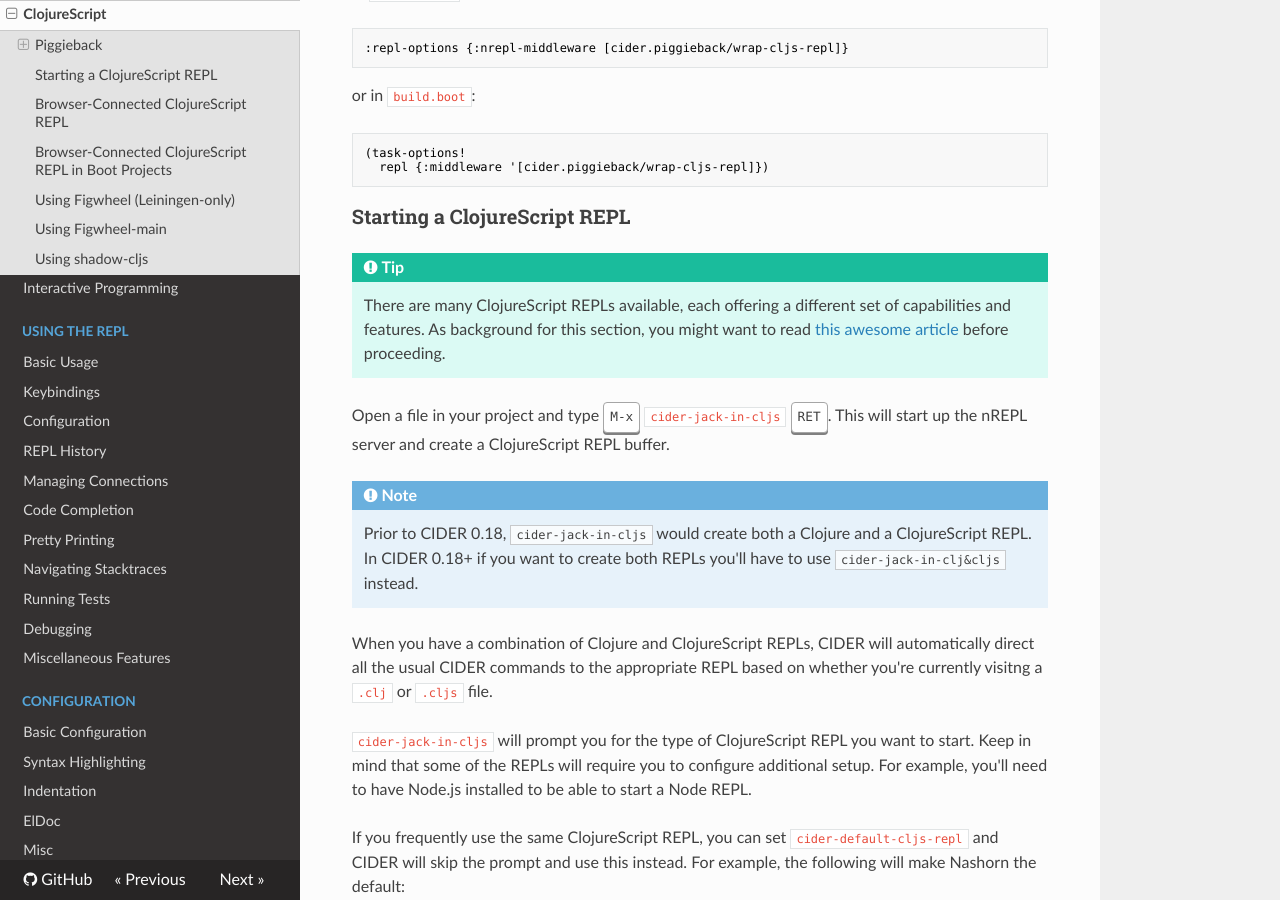
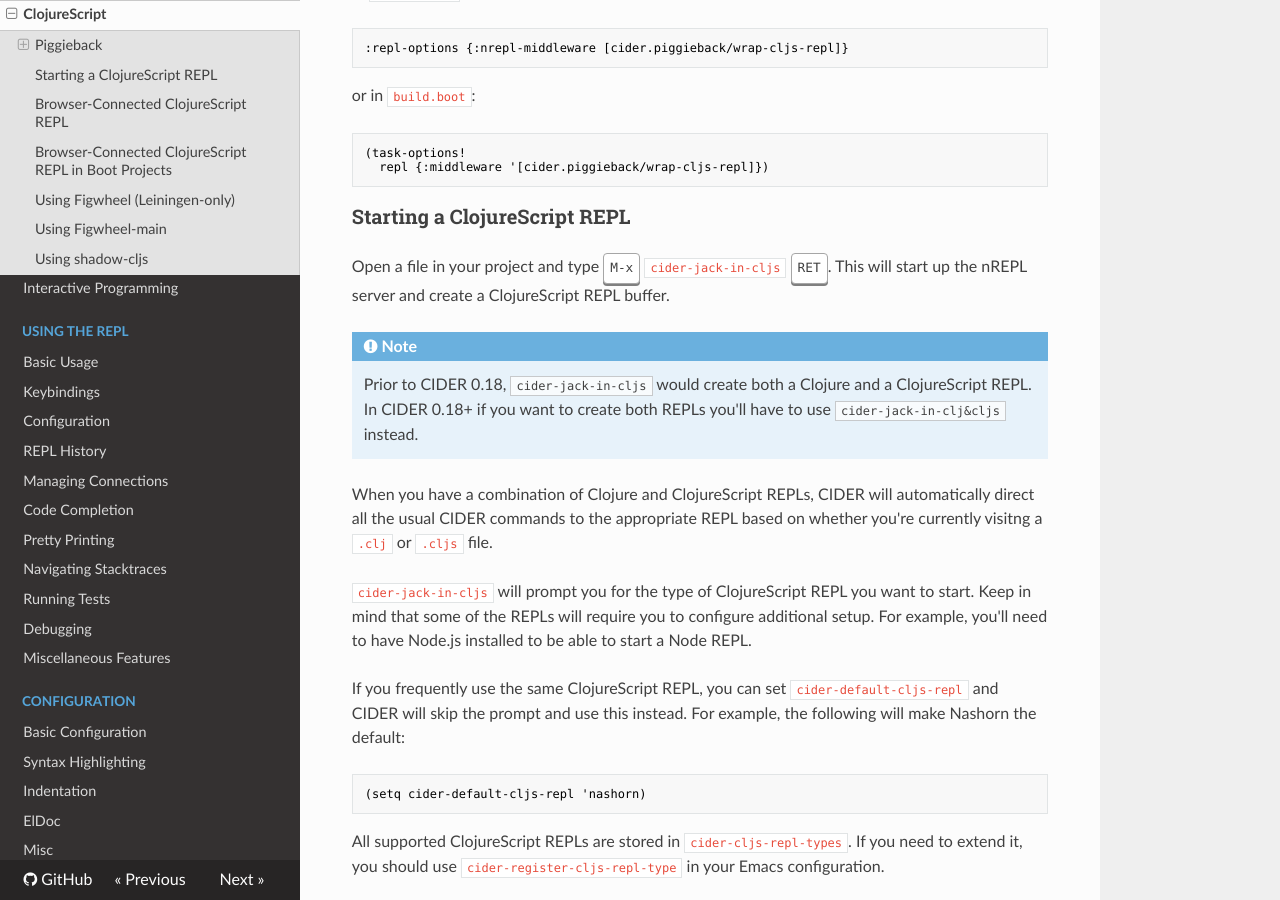
Before and after one commit to clojure-emacs/cider, an MkDocs documentation site: the page built from doc/clojurescript.md, in a window 1280 px wide and 900 px high, scrolled down 893 px. Built offline with MkDocs 1.6.1, drawn with Linux system fonts in a browser that asks for light colours; nearby versions of some CDN libraries; old or Windows-style settings are respelled for this version of MkDocs.

Commit message:
[Fix #2432] Remove a reference to an outdated guide

````diff
--- a/doc/clojurescript.md
+++ b/doc/clojurescript.md
@@ -53,14 +53,6 @@
 ```
 
 ### Starting a ClojureScript REPL
-
-!!! Tip
-
-    There are many ClojureScript REPLs available, each offering a
-    different set of capabilities and features. As background for this
-    section, you might want to read [this awesome
-    article](https://lambdaisland.com/guides/clojure-repls/clojurescript-repls)
-    before proceeding.
 
 Open a file in your project and type <kbd>M-x</kbd>
 `cider-jack-in-cljs` <kbd>RET</kbd>. This will start up the nREPL
````
